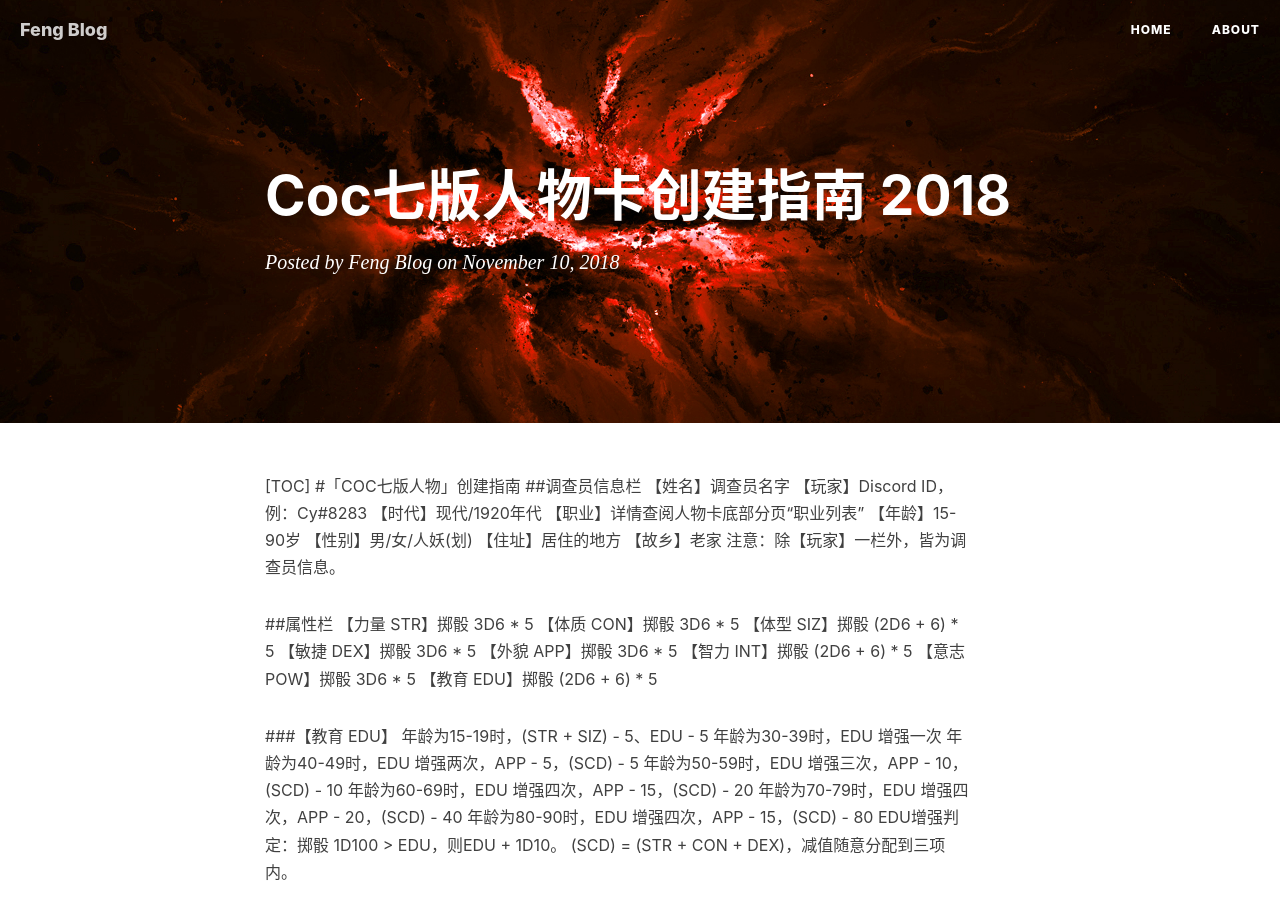
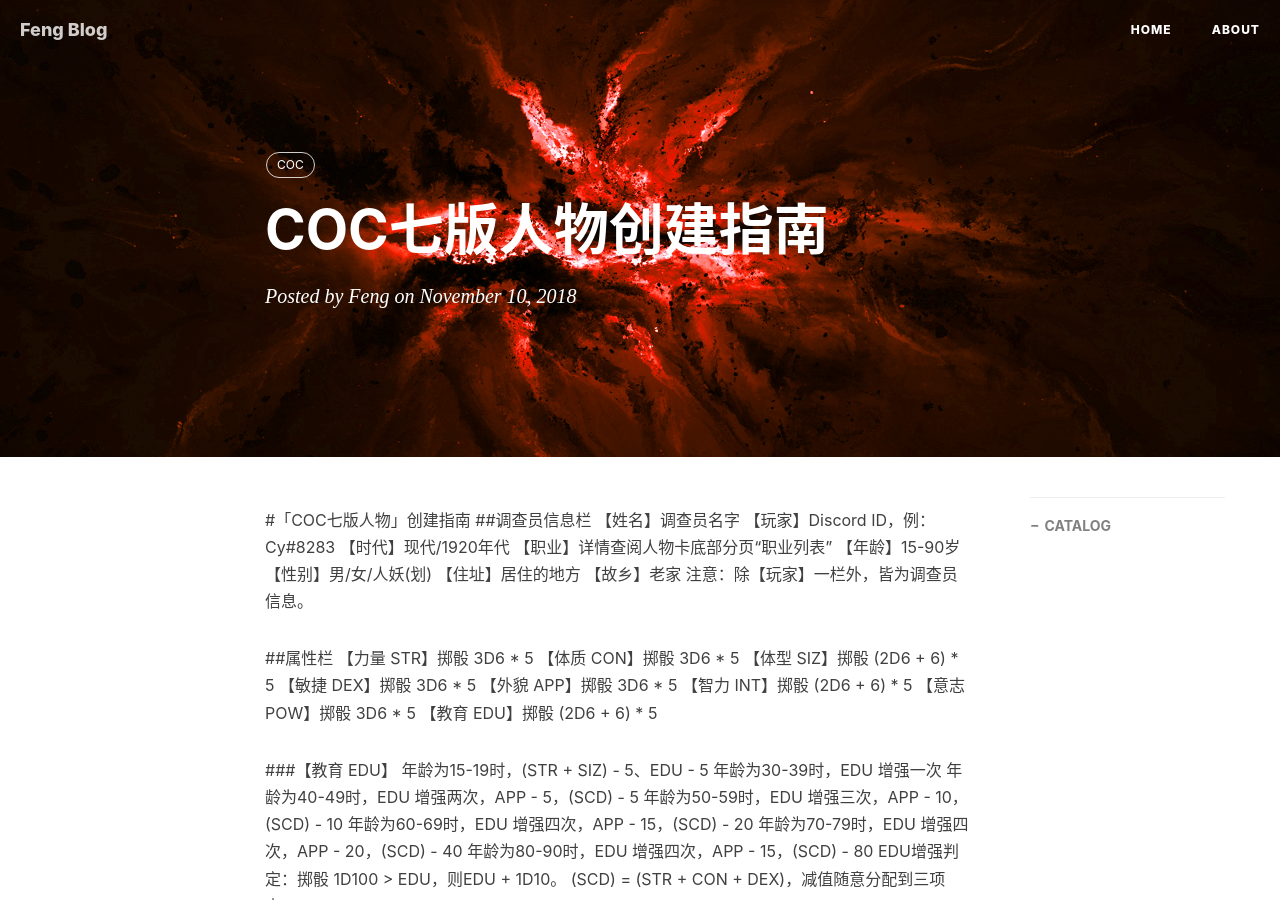
Before and after one commit to Feng0139/Feng0139.github.io, a Jekyll site: the page built from _posts/2018-11-10-COC七版人物卡创建指南-2018.md, in a window 1280 px wide and 900 px high. Built offline with Jekyll 4.4.1, drawn with Linux system fonts in a browser that asks for light colours; nearby versions of some CDN libraries; our own code applies the rules of GitHub Pages for plain Markdown files; comment, search, counter and statistics services are not loaded; some of the changed lines change nothing that is shown.

Commit message:
Update 2018-11-10-COC七版人物卡创建指南-2018.md

```diff
--- a/_posts/2018-11-10-COC七版人物卡创建指南-2018.md
+++ b/_posts/2018-11-10-COC七版人物卡创建指南-2018.md
@@ -1,4 +1,15 @@
-[TOC]
+---
+layout:     post   				    # 使用的布局（不需要改）
+title:      COC七版人物创建指南 	# 标题
+subtitle:                     #副标题
+date:       2018-11-10 				# 时间
+author:     Feng 						# 作者
+header-img: img/post-bg-desk.jpg 	#这篇文章标题背景图片
+catalog: true 						# 是否归档
+tags:								#标签
+    - COC
+---
+
 #「COC七版人物」创建指南
 ##调查员信息栏
 【姓名】调查员名字
```
